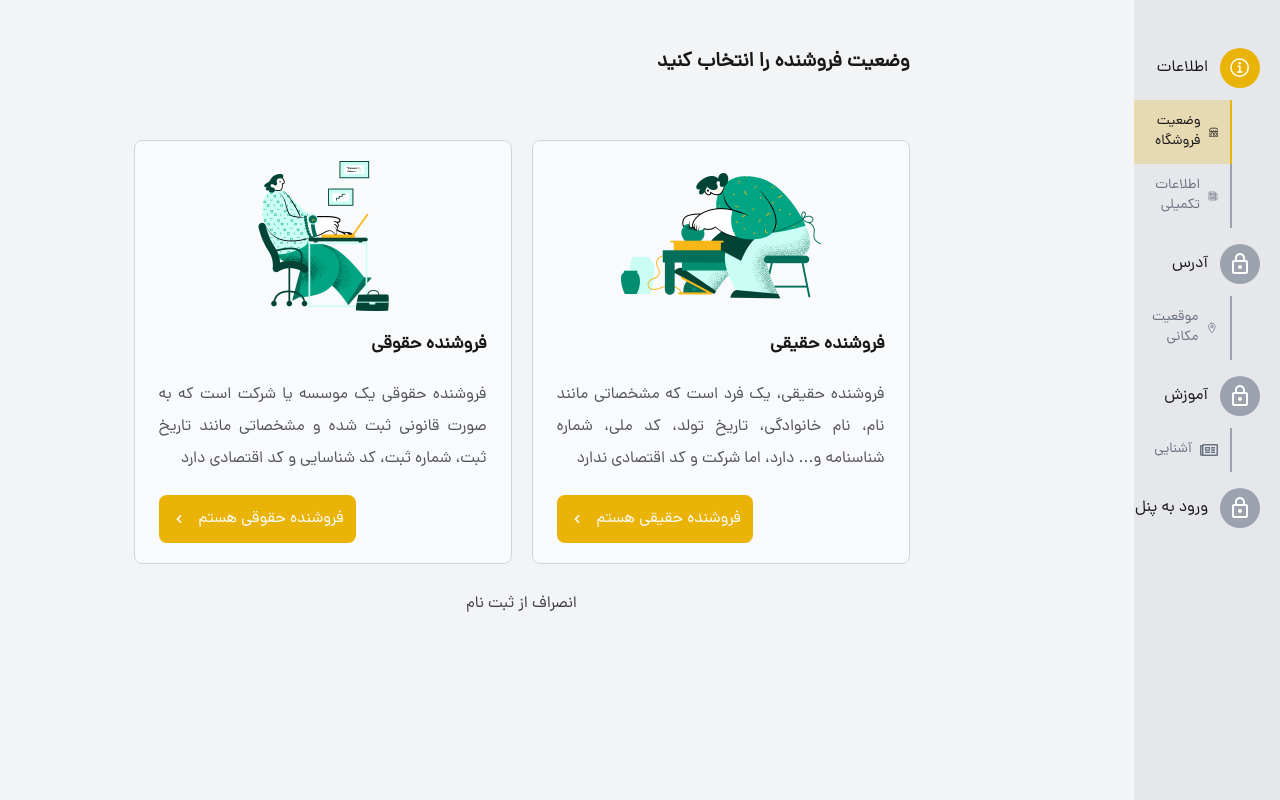
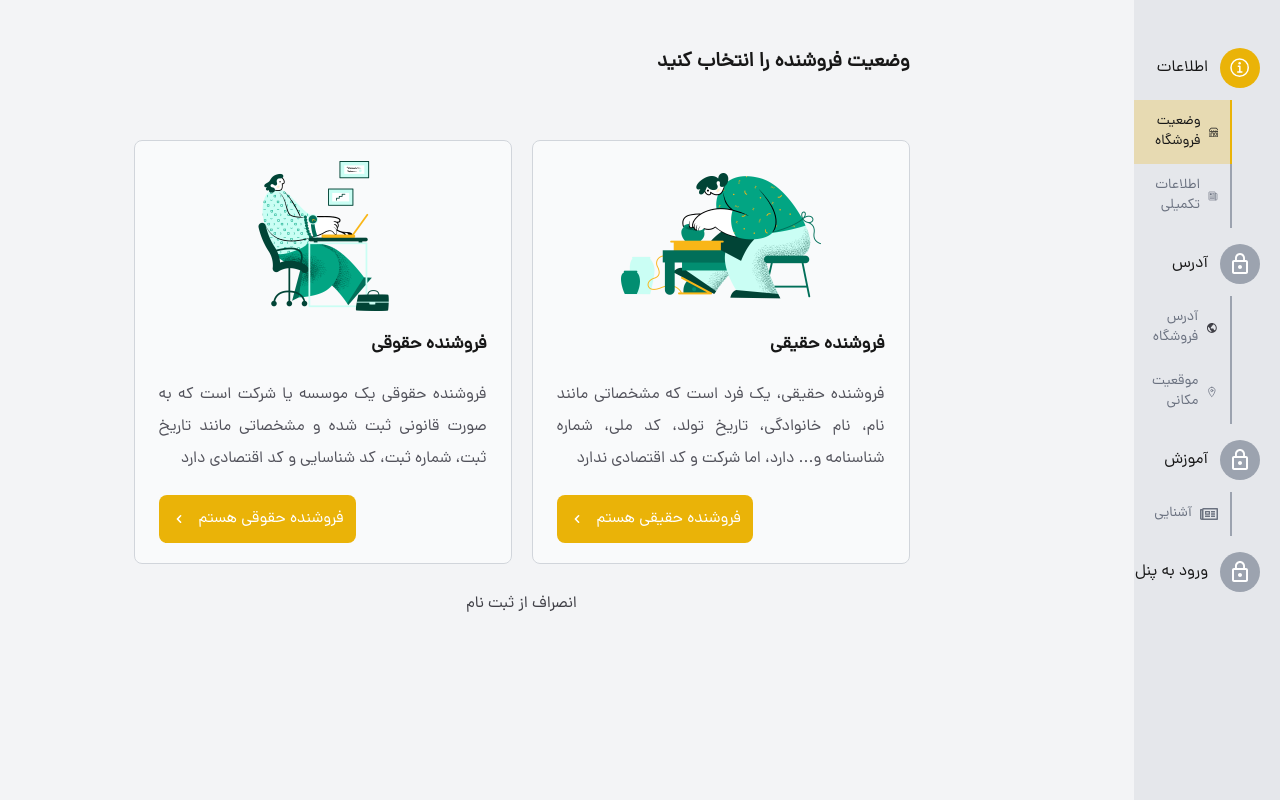
Before and after one commit to milad1385/tool-shop, a Next.js app: page /seller-introduction/register in a window 1280 px wide. Built offline with nearby package versions, Linux system fonts and the light colour scheme.

Commit message:
add next step func

```diff
--- a/src/components/templates/seller-introduction/SellerAddress.tsx
+++ b/src/components/templates/seller-introduction/SellerAddress.tsx
@@ -10,10 +10,13 @@ import {
 import SelectBox from "@/components/ui/SelectBox";
 import Input from "@/components/ui/Input";
 import Button from "@/components/ui/Button";
+import { usePathname, useRouter } from "next/navigation";
 
 function SellerAddress() {
   const [province, setProvince] = useState(null);
   const [city, setCity] = useState("");
+  const router = useRouter();
+  const pathname = usePathname();
   const {
     register,
     formState: { errors },
@@ -33,6 +36,10 @@ function SellerAddress() {
 
   const saveSellerAddress = (data: sellerAddressInfoType) => {
     console.log(data);
+
+    if (!province || !city) return;
+
+    router.push(`${pathname}?step=2&substep=2`);
   };
 
   return (
--- a/src/constants/data.tsx
+++ b/src/constants/data.tsx
@@ -1,4 +1,5 @@
 import { AiOutlineProduct } from "react-icons/ai";
+import { BiWorld } from "react-icons/bi";
 import { BsBasket2Fill, BsBookHalf, BsShop } from "react-icons/bs";
 import {
   FaHeart,
@@ -843,6 +844,12 @@ export const sideBarLinks = [
     options: [
       {
         id: 1,
+        icon: <BiWorld className="text-lg text-zinc-700" />,
+        title: "آدرس فروشگاه",
+        isActive: false,
+      },
+      {
+        id: 2,
         icon: <IoLocationOutline className="text-lg" />,
         title: "موقعیت مکانی",
         isActive: false,
```
